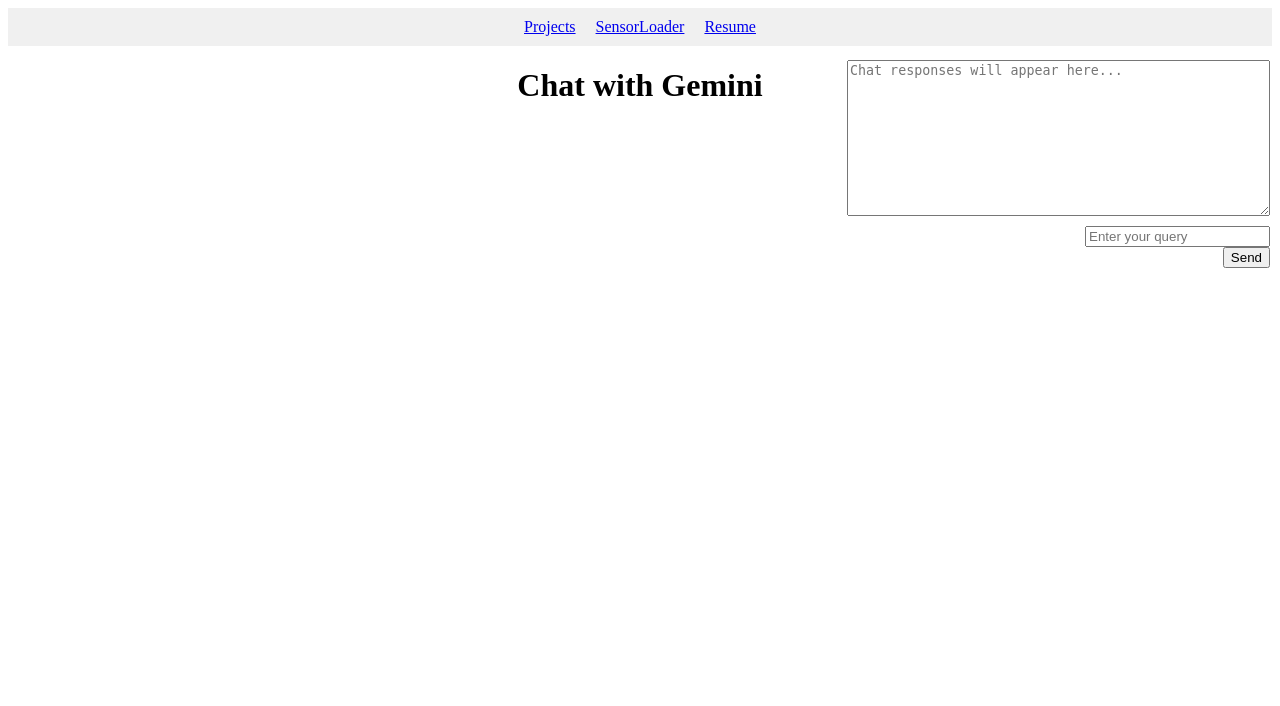
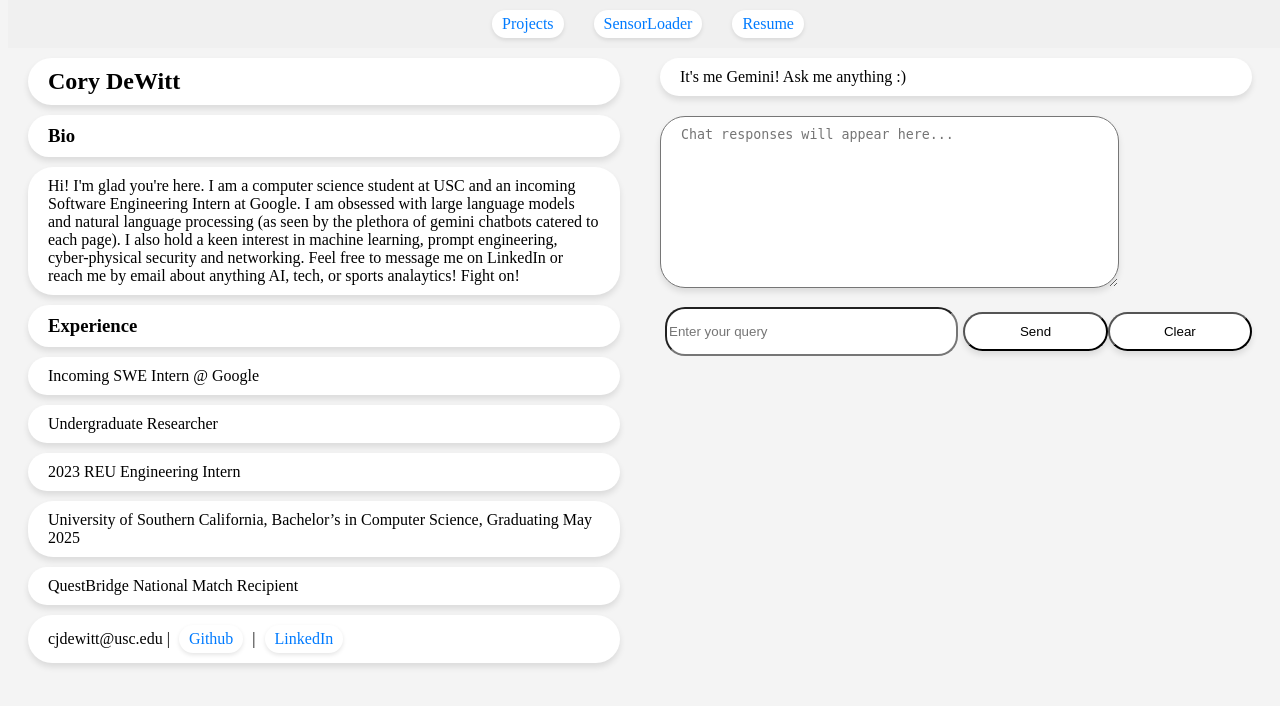
Before and after one commit to cjdewitt/Portfolio, a Flask app: page / in a window 1280 px wide. Shown: the top 706 px of the page. Run offline with Flask 3, Linux system fonts and the light colour scheme.

Commit message:
working - push1

```diff
--- a/ChatController.py
+++ /dev/null
@@ -1,66 +0,0 @@
-from flask import Flask, request, jsonify, render_template
-import PyPDF2
-import os
-import tempfile
-from io import BytesIO
-import gemini
-import gemini_pb2
-
-app = Flask(__name__)
-
-pdf_text = ""
-
-@app.route('/')
-def index():
-    return render_template('index.html')
-
-# @app.route('/generate-response', methods=['POST'])
-# def chat_response():
-#     global pdf_text  # Ensure access to the global variable
-#     data = request.json
-#     prompt = data.get('prompt')
-
-#     if pdf_text:
-#         prompt += f"\n\nExtracted PDF Text: {pdf_text}"
-
-#     try:
-#         response_text = gemini.generate_response(prompt)
-#         return jsonify({"success": True, "response": response_text})
-#     except Exception as e:
-#         return jsonify({"success": False, "message": str(e)}), 500
-
-
-# if __name__ == '__main__':
-#     app.run(debug=True)
-
-@app.route('/generate-response', methods=['POST'])
-def chat_response():
-    data = request.json
-    prompt = data.get('prompt')
-
-    # Use protobuf internally for processing
-    query_request = gemini_pb2.UserQueryRequest()
-    query_request.query = prompt
-    # If you have context or other fields, set them here as well
-
-    # Process the query using your gemini module
-    try:
-        response_text = gemini.generate_response(query_request.query)  # Adjust as needed based on your gemini module
-
-        # Use protobuf for the response as well internally if needed
-        response_proto = gemini_pb2.GeminiResponse()
-        response_proto.success = True
-        response_proto.message = response_text
-
-        # Convert the protobuf message to a dictionary and then to JSON for the response
-        response_dict = {
-            "success": response_proto.success,
-            "response": response_proto.message,
-            # Include other fields from the response as needed
-        }
-        return jsonify(response_dict)
-    except Exception as e:
-        return jsonify({"success": False, "message": str(e)}), 500
-
-if __name__ == '__main__':
-    app.run(debug=True)
--- /dev/null
+++ b/app.py
@@ -0,0 +1,77 @@
+from flask import Flask, request, jsonify, render_template
+import PyPDF2
+import os
+import tempfile
+from io import BytesIO
+import gemini
+import gemini_pb2
+import PyPDF2
+import os
+import google.generativeai as genai
+
+app = Flask(__name__)
+
+@app.route('/')
+def index():
+    return render_template('index.html')
+
+@app.route('/SensorLoader')
+def sensor_loader():
+    return render_template('SensorLoader.html')
+
+
+# Route for generating chat responses
+@app.route('/generate-response', methods=['POST'])
+def generate_chat_response():
+    data = request.json
+    prompt = data.get('prompt')
+    query_request = gemini_pb2.UserQueryRequest()
+    query_request.query = prompt
+
+    try:
+        response_text = gemini.generate_response(query_request.query)
+        response_proto = gemini_pb2.GeminiResponse()
+        response_proto.success = True
+        response_proto.message = response_text
+
+        return jsonify({"success": response_proto.success, "response": response_proto.message})
+    except Exception as e:
+        return jsonify({"success": False, "message": str(e)}), 500
+
+# Route for processing and including PDF content in chat responses
+@app.route('/generate-response-with-pdf', methods=['POST'])
+def generate_response_with_pdf():
+    print("*ENTERED PDF CHAT*")
+    text = extract_text_from_pdf("templates/SensorLoader.pdf")
+    if text:
+        print("successfully paresed pdf")
+    else:
+        print("error parsing pdf!")
+    data = request.json
+    prompt = data.get('prompt')
+    full_prompt = prompt + text if text else prompt
+
+    try:
+        response_text = gemini.generate_response("KEEP RESPONSE CONCISE" + full_prompt)
+        response_proto = gemini_pb2.GeminiResponse()
+        response_proto.success = True
+        response_proto.message = response_text
+        return jsonify({"success": response_proto.success, "response": response_proto.message})
+    except Exception as e:
+        return jsonify({"success": False, "message": str(e)}), 500
+
+def extract_text_from_pdf(pdf_path):
+    try:
+        with open(pdf_path, 'rb') as pdf_file:
+            pdf_reader = PyPDF2.PdfReader(pdf_file)
+            text = ""
+            for page in pdf_reader.pages:
+                text += page.extract_text() if page.extract_text() else ""
+        print("Successfully extracted text from PDF.")
+        return text
+    except Exception as e:
+        print(f"Error extracting text from PDF: {e}")
+        return None
+
+if __name__ == '__main__':
+    app.run(debug=True)
--- a/templates/index.html
+++ b/templates/index.html
@@ -1,18 +1,100 @@
-<!-- <!DOCTYPE html>
+<!DOCTYPE html>
 <html lang="en">
 <head>
     <meta charset="UTF-8">
     <meta name="viewport" content="width=device-width, initial-scale=1.0">
-    <title>Chat with Gemini</title>
+    <title>Chat with Cory</title>
+    <style>
+        body {
+            display: flex;
+            flex-direction: row;
+            align-items: flex-start;
+            padding-top: 20px;
+            background-color: #f4f4f4; /* Light background to make bubbles stand out */
+        }
+        #about-cory, #chat-container {
+            flex: 1;
+            padding: 20px;
+            max-width: 50%;
+        }
+        #chat-box {
+            flex-grow: 1;
+            margin-bottom: 10px;
+        }
+        #input-area {
+            display: flex;
+            width: 100%;
+        }
+        #user-query, button {
+            margin: 5px;
+            border-radius: 20px; /* Rounded edges for input and buttons */
+        }
+        #user-query {
+            width: 50%;
+        }
+        button {
+            width: 25%;
+        }
+        #nav-bar {
+            position: absolute;
+            top: 0;
+            width: 100%;
+            display: flex;
+            justify-content: center;
+            gap: 20px;
+            background-color: #f0f0f0;
+            padding: 10px 0;
+        }
+        h2, h3, p, #chat-box, button {
+            background-color: white;
+            border-radius: 25px;
+            box-shadow: 0 4px 6px rgba(0, 0, 0, 0.1); /* Soft shadow for 3D effect */
+            padding: 10px 20px;
+            margin: 10px 0;
+        }
+        a {
+            display: inline-block; /* Allows background and padding for links */
+            background-color: white;
+            border-radius: 15px;
+            padding: 5px 10px;
+            margin: 0 5px;
+            text-decoration: none;
+            color: #007bff; /* Bootstrap default link color for consistency */
+            box-shadow: 0 2px 4px rgba(0, 0, 0, 0.1);
+        }
+    </style>
 </head>
 <body>
 
-    <h1>Chat with Gemini</h1>
+    <div id="nav-bar">
+        <a href="/projects.html">Projects</a>
+        <a href="/SensorLoader">SensorLoader</a>
+        <a href="/cory.pdf">Resume</a>
+    </div>
+
+    <div id="about-cory">
+        <h2>Cory DeWitt</h2>
+        <h3>Bio</h3>
+        <p>Hi! I'm glad you're here. I am a computer science student at USC and an incoming Software Engineering Intern at Google. I am obsessed with large language models and natural language processing (as seen by the plethora of gemini chatbots catered to each page). I also hold a keen interest in machine learning, prompt engineering, cyber-physical security and networking. Feel free to message me on LinkedIn or reach me by email about anything AI, tech, or sports analaytics! Fight on!</p>
+        <h3>Experience</h3>
+        <p>Incoming SWE Intern @ Google</p>
+        <p>Undergraduate Researcher</p>
+        <p>2023 REU Engineering Intern</p>
+
+        <p>University of Southern California, Bachelor’s in Computer Science, Graduating May 2025</p>
+        <p>QuestBridge National Match Recipient</p>
+
+        <p>cjdewitt@usc.edu | <a href="https://github.com/cjdewitt">Github</a> | <a href="https://www.linkedin.com/in/cory-dewitt-a1b84a252/">LinkedIn</a></p>
+    </div>
 
     <div id="chat-container">
+        <p>It's me Gemini! Ask me anything :) </p>
         <textarea id="chat-box" rows="10" cols="50" placeholder="Chat responses will appear here..." readonly></textarea>
-        <input type="text" id="user-query" placeholder="Enter your query">
-        <button onclick="sendQuery()">Send</button>
+        <div id="input-area">
+            <input type="text" id="user-query" placeholder="Enter your query">
+            <button onclick="sendQuery()">Send</button>
+            <button onclick="clearChat()">Clear</button>
+        </div>
     </div>
 
     <script>
@@ -36,79 +118,11 @@
                 console.error('Error sending query:', error);
             }
         }
-    </script>
-</body>
-</html> -->
-<!DOCTYPE html>
-<html lang="en">
-<head>
-    <meta charset="UTF-8">
-    <meta name="viewport" content="width=device-width, initial-scale=1.0">
-    <title>Chat with Gemini</title>
-    <style>
-        body {
-            display: flex;
-            flex-direction: column;
-            align-items: center;
-        }
-        #nav-bar {
-            width: 100%;
-            display: flex;
-            justify-content: center;
-            gap: 20px;
-            background-color: #f0f0f0;
-            padding: 10px 0;
-        }
-        #chat-container {
-            position: absolute;
-            top: 60px; /* Adjust based on the height of your nav bar */
-            right: 10px;
-            display: flex;
-            flex-direction: column;
-            align-items: flex-end;
-        }
-        #chat-box {
-            margin-bottom: 10px;
-        }
-    </style>
-</head>
-<body>
 
-    <div id="nav-bar">
-        <a href="projects.html">Projects</a>
-        <a href="SensorLoader.html">SensorLoader</a>
-        <a href="cory.pdf">Resume</a>
-    </div>
-
-    <h1>Chat with Gemini</h1>
-
-    <div id="chat-container">
-        <textarea id="chat-box" rows="10" cols="50" placeholder="Chat responses will appear here..." readonly></textarea>
-        <input type="text" id="user-query" placeholder="Enter your query">
-        <button onclick="sendQuery()">Send</button>
-    </div>
-
-    <script>
-        async function sendQuery() {
-            const query = document.getElementById('user-query').value;
-
-            try {
-                const response = await fetch('/generate-response', {
-                    method: 'POST',
-                    headers: { 'Content-Type': 'application/json' },
-                    body: JSON.stringify({ prompt: query })
-                });
-                const result = await response.json();
-
-                if(result.success) {
-                    document.getElementById('chat-box').value += '\nGemini: ' + result.response;
-                } else {
-                    document.getElementById('chat-box').value += '\nError: ' + result.message;
-                }
-            } catch (error) {
-                console.error('Error sending query:', error);
-            }
+        function clearChat() {
+            document.getElementById('chat-box').value = '';
         }
     </script>
+
 </body>
 </html>
```
Also changed, not shown: ChatService.py (deleted, +0 -54 lines), templates/SensorLoader.html (+113 -0 lines), 1 other file.
